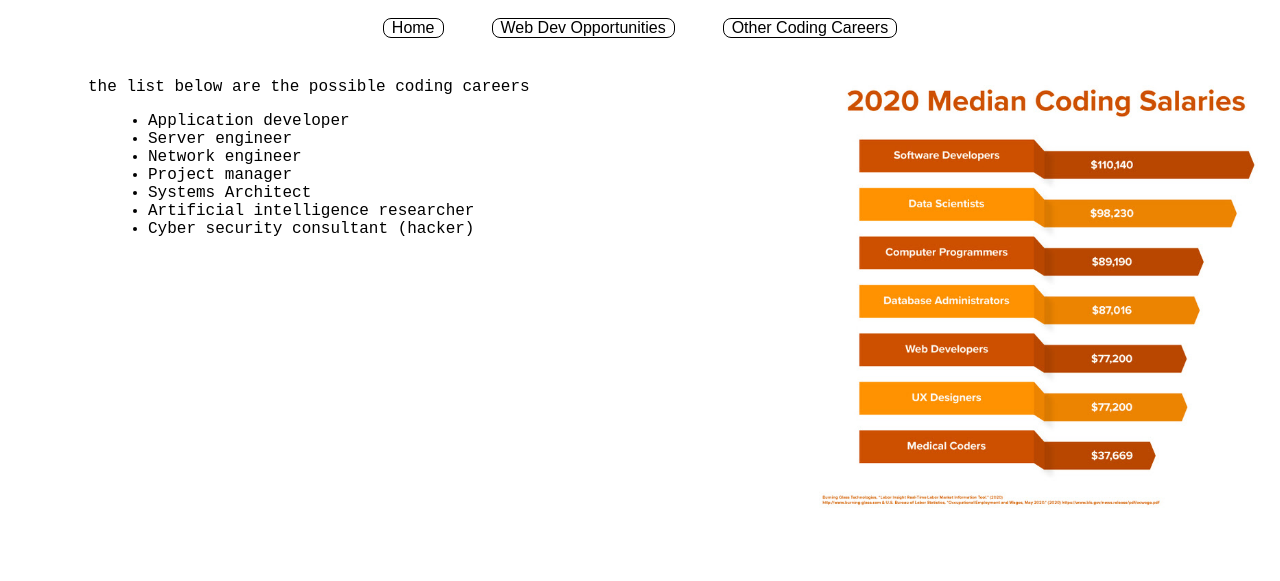
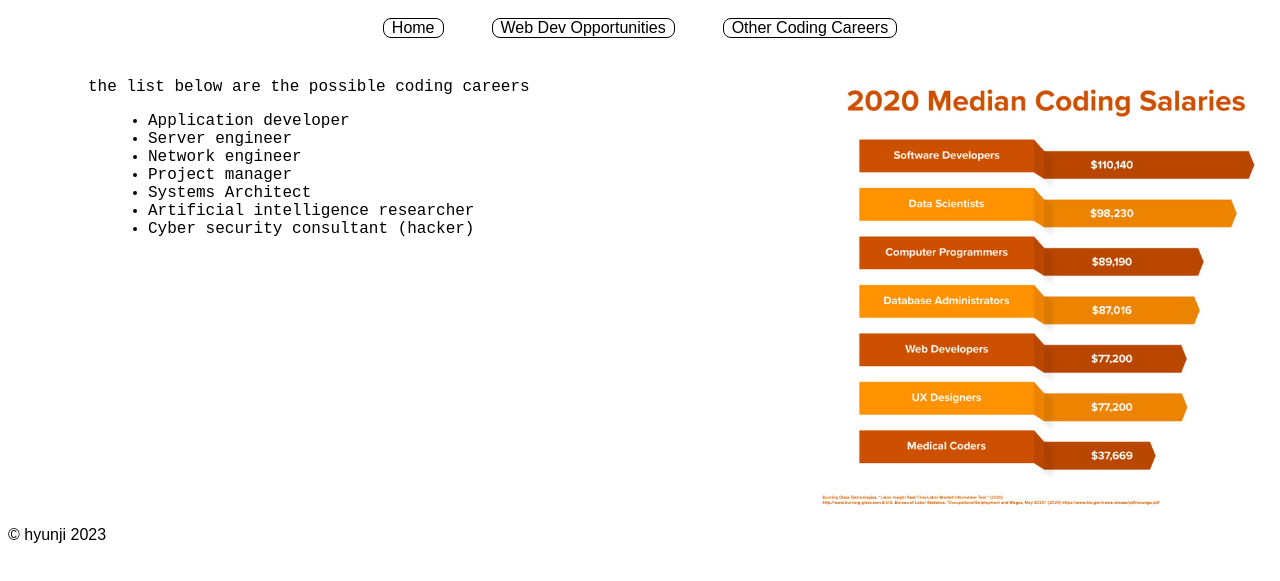
Before and after one commit to craighead-diocesan-school/why-web-dev-kimhy27, a plain HTML site: page other-careers.html in a window 1280 px wide. Shown: the part 55-636 px from the top of the page. Drawn offline with Linux system fonts and the light colour scheme; a web font is replaced by a local one.

Commit message:
added footer and body to other pages

```diff
--- a/other-careers.html
+++ b/other-careers.html
@@ -4,8 +4,9 @@
 <link href="https://fonts.googleapis.com/css2?family=Syne+Mono&family=VT323&display=swap" rel="stylesheet">
 </head>
 
+<body>
+
 <h1>Other coding careers</h1>
-
 
 <nav>
 <a href="index.html"> Home </a>
@@ -13,6 +14,7 @@
 <a href="other-careers.html"> Other Coding Careers </a>
 </nav>
 
+<main>
 <p>the list below are the possible coding careers </p>
 
 <ul>
@@ -25,7 +27,13 @@
 <li>Cyber security consultant (hacker)</li>
 </ul>
 <img src="coding-salaries.jpeg">
+</main>
 
+</body>
+
+<footer>
+  &copy; hyunji 2023
+</footer>
 
 <style>
   * {
```
Also changed, not shown: opportunities.html (+9 -2 lines).
